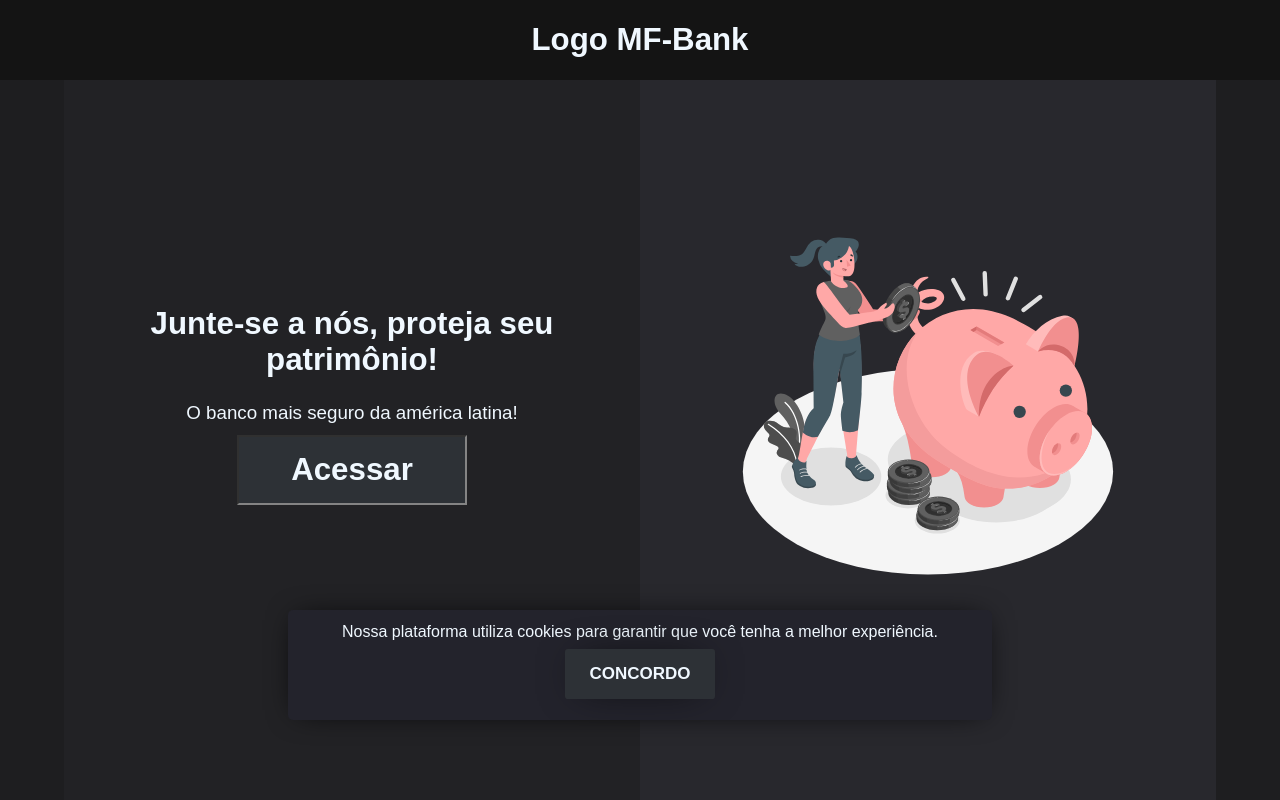
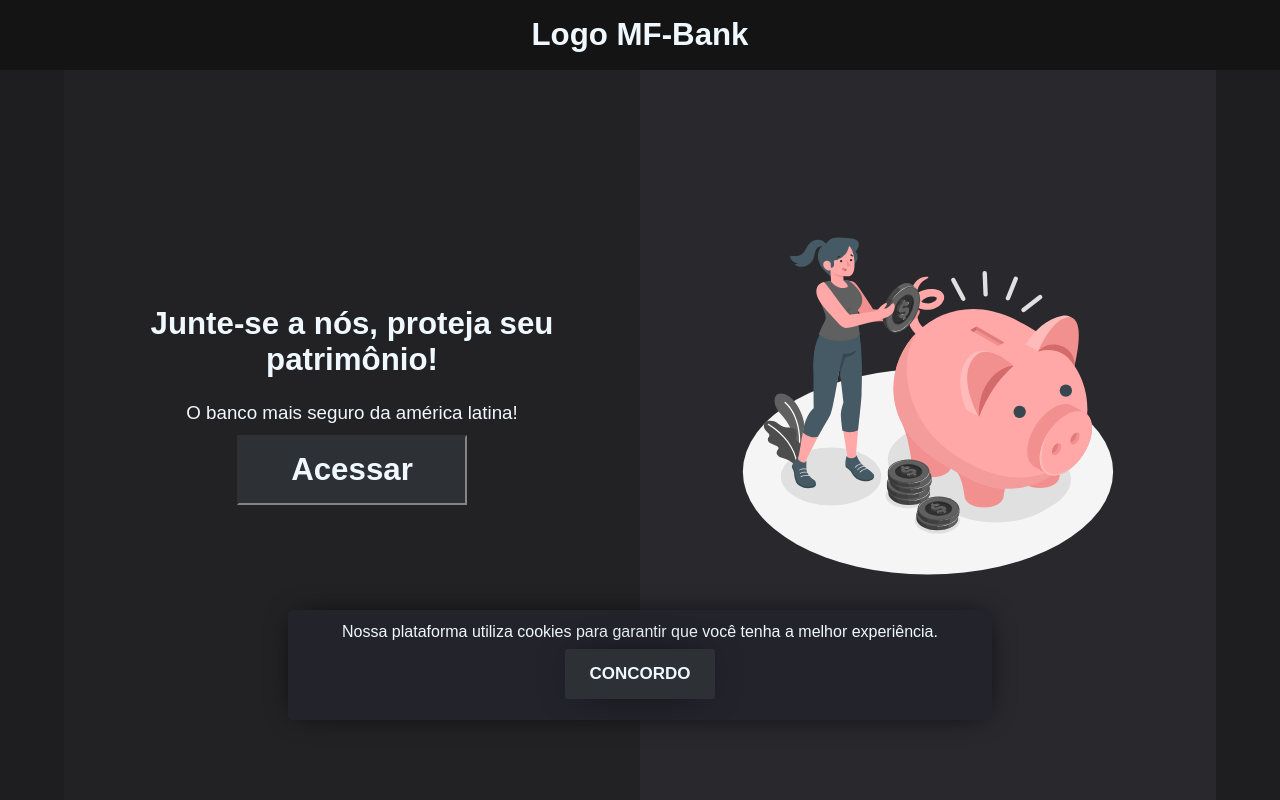
Before and after one commit to FabricioSobrinho/MF-Bank, a React (Vite) app: page / in a window 1280 px wide. Built offline with nearby package versions, Linux system fonts and the light colour scheme.

Commit message:
Refactor: reduce of nav bar height

```diff
--- a/src/Styles/LoggedNavBar.module.css
+++ b/src/Styles/LoggedNavBar.module.css
@@ -6,7 +6,7 @@
   align-items: center;
   width: 100vw;
 
-  height: 8rem;
+  height: 7rem;
 
   display: flex;
   background: #141414;
--- a/src/Styles/NavBar.module.css
+++ b/src/Styles/NavBar.module.css
@@ -6,7 +6,7 @@
   align-items: center;
   width: 100vw;
 
-  height: 8rem;
+  height: 7rem;
 
   display: flex;
   background: #141414;
```
